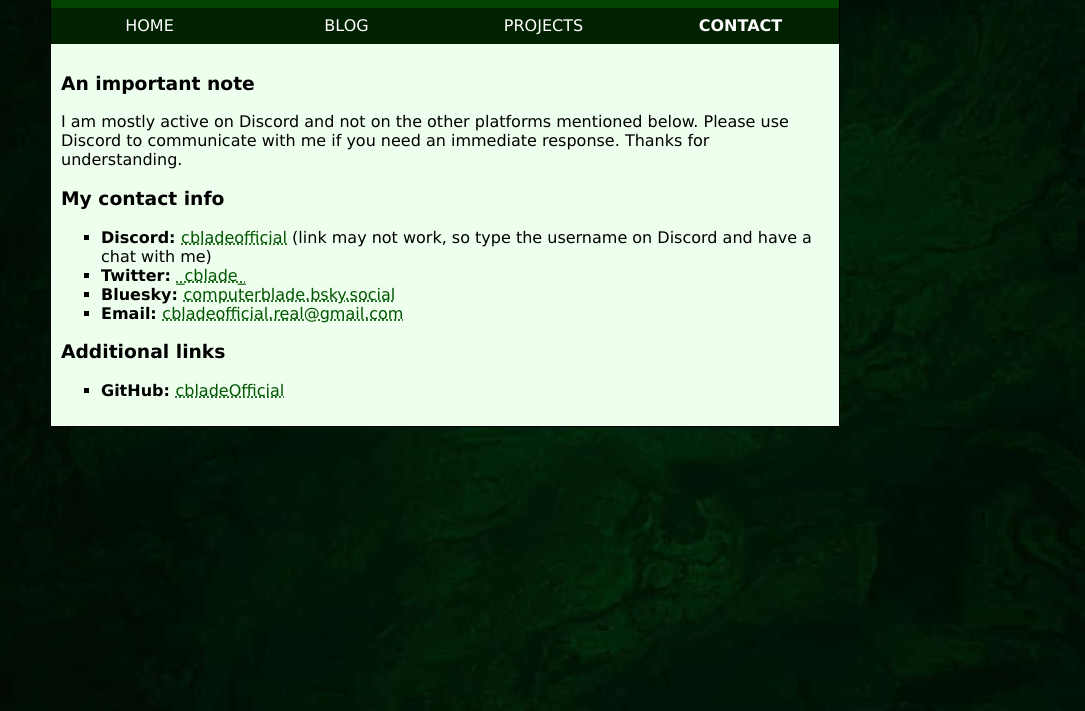
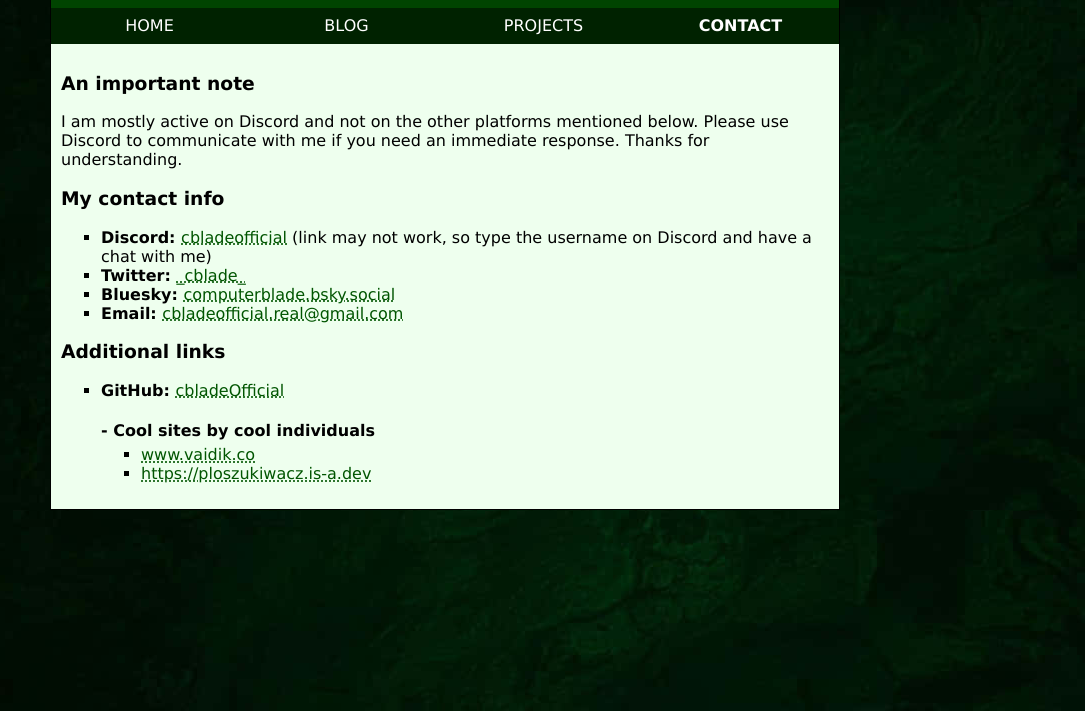
Before and after one commit to cbladeOfficial/cbladeofficial.github.io, a plain HTML site: page contact.html in a window 1280 px wide. Shown: the part 89-800 px from the top of the page, without its empty margins (195-1280 px from the left). Drawn offline with Linux system fonts and the light colour scheme.

Commit message:
Add files via upload

```diff
--- a/contact.html
+++ b/contact.html
@@ -43,7 +43,11 @@
                 <h3>Additional links</h3>
                 <ul type="square">
                     <li><b>GitHub: </b><a href="https://github.com/cbladeOfficial">cbladeOfficial</a></li>
-
+                    <h4 style="margin-bottom: 0;padding-bottom: 0;">- Cool sites by cool individuals</h4>
+                    <ul type="square" style="margin-top: 5px;padding-top: 0;">
+                        <li><a href="https://www.vaidik.co">www.vaidik.co</a></li>
+                        <li><a href="https://ploszukiwacz.is-a.dev">https://ploszukiwacz.is-a.dev</a></li>
+                    </ul>
                 </ul>
             </td>
         </tr>
```
